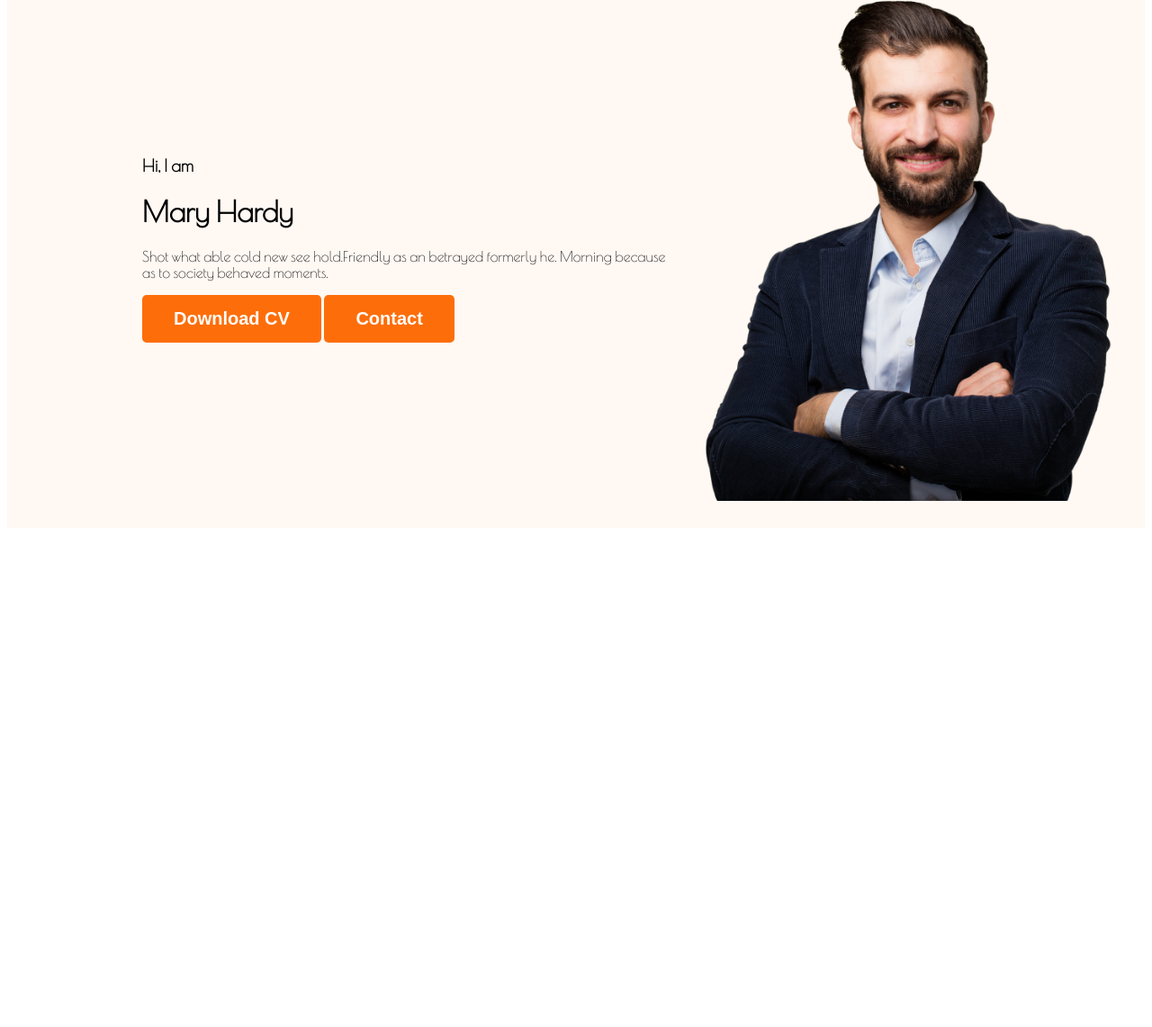
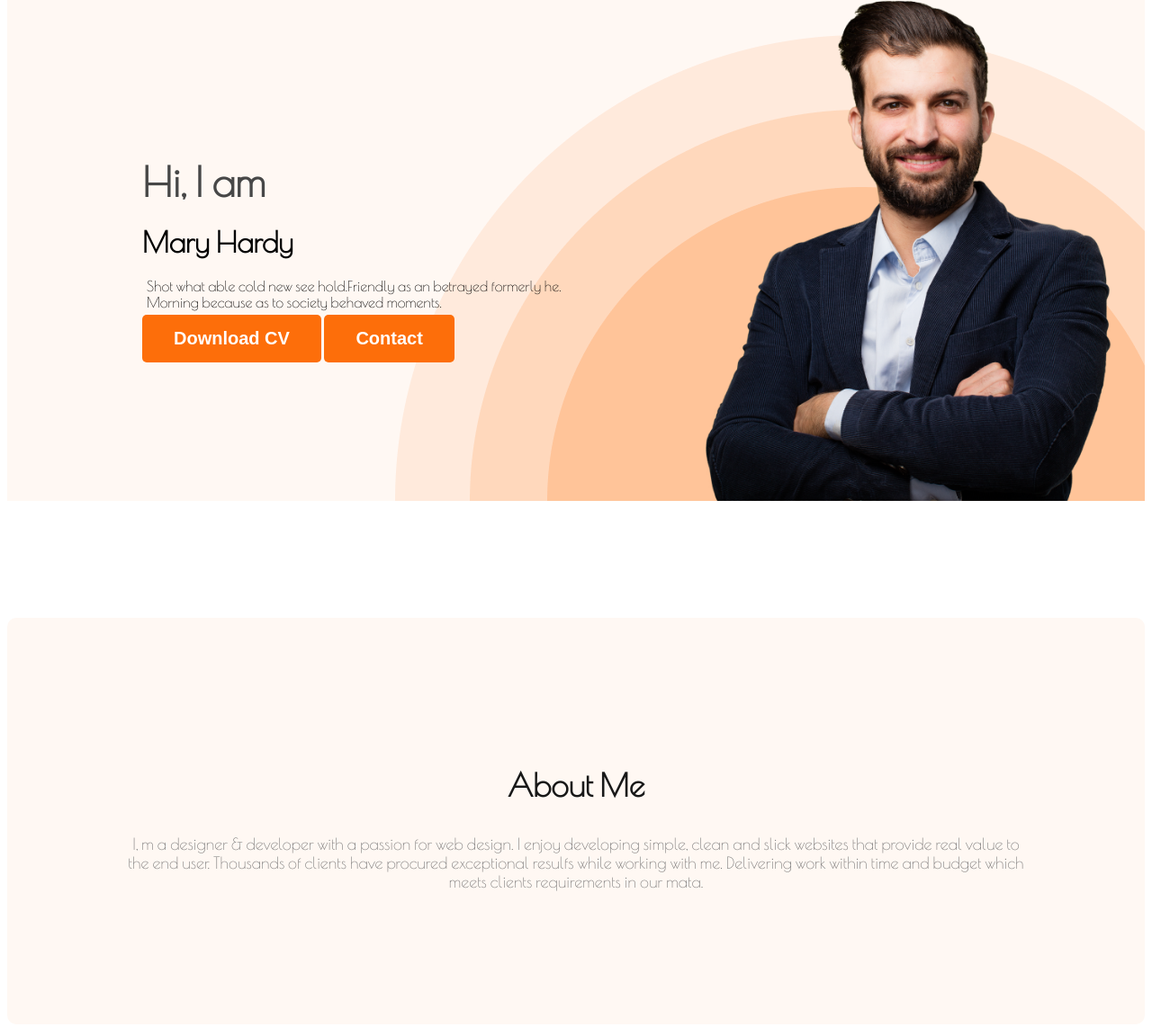
Before and after one commit to abmnadim/developer-portfolio, a plain HTML site: page index.html in a window 1280 px wide. Shown: the part 211-1353 px from the top of the page at 90% size. Before the commit the page ends 806 px from the top, so only its background shows below. Drawn offline with nearby package versions, Linux system fonts and the light colour scheme.

Commit message:
about section created

```diff
--- a/index.html
+++ b/index.html
@@ -23,10 +23,10 @@
             </ul>
         </nav>
         <div class="banner">
-            <div>
+            <div class="banner-content">
                 <h3 class="banner-greeting">Hi, I  am</h3>
                 <h1 class="banner-tittle">Mary Hardy</h1>
-                <p>Shot what able cold new see hold.Friendly as an betrayed formerly he. Morning because as to society behaved moments.</p>
+                <p class="banner-description">Shot what able cold new see hold.Friendly as an betrayed formerly he. Morning because as to society behaved moments.</p>
                 <button class="btn-primary">Download CV</button>
                 <button class="btn-primary">Contact</button>
             </div>
@@ -34,7 +34,10 @@
         </div>
     </header>
     <main>
-
+        <section class="about">
+            <h3 class="section-title">About Me</h3>
+            <p class="section-description">I, m a designer & developer with a passion for web design. I enjoy developing simple, clean and slick websites that provide real value to the end user. Thousands of clients have procured exceptional resulfs while working with me. Delivering work within time and budget which meets clients requirements in our mata.</p>
+        </section>
     </main>
     <footer>
 
--- a/styles/portfolio.css
+++ b/styles/portfolio.css
@@ -17,6 +17,19 @@ body {
     color: #FD6E0A;
 }
 
+
+.section-title {
+    color: #181818;
+    text-align: center;
+    font-size: 35px;
+    font-weight: 700;
+}
+.section-description{
+    color: #757575;
+    text-align: center;
+    font-size: 18px;
+}
+
 /* nav related styles */
 nav {
     display: flex;
@@ -32,7 +45,7 @@ nav {
     font-weight: 800;
 }
 
-nav > ul {
+nav>ul {
     display: flex;
     align-items: center;
 }
@@ -50,12 +63,50 @@ nav a {
 /* header related style */
 .header-class {
     background-color: #fff8f3;
+    background-image: url('../images/header_bg.png');
+    background-repeat: no-repeat;
+    background-position: bottom right;
 }
-.banner{
-    padding: 30px 30px 30px 150px;
+
+.banner {
+    padding: 30px 30px 0px 150px;
     display: flex;
     align-items: center;
+    justify-content: space-between;
 }
-.banner .profile-pic{
+
+.banner-content {
+    max-width: 500px;
+}
+
+.banner .profile-pic {
     width: 500px;
 }
+
+.banner-greeting {
+    font-size: 45px;
+    color: #474747;
+    margin-bottom: 0px;
+}
+
+.banner-title {
+    font-size: 85px;
+    font-weight: 700;
+    margin-top: 5px;
+    margin-bottom: 20px;
+}
+
+.banner-description {
+    margin: 5px;
+}
+
+
+/* main section styles */
+
+/* about section styles */
+.about {
+    padding: 130px;
+    border-radius: 10px;
+    background: #FFF8F3;
+    margin: 130px 0px;
+}
```
